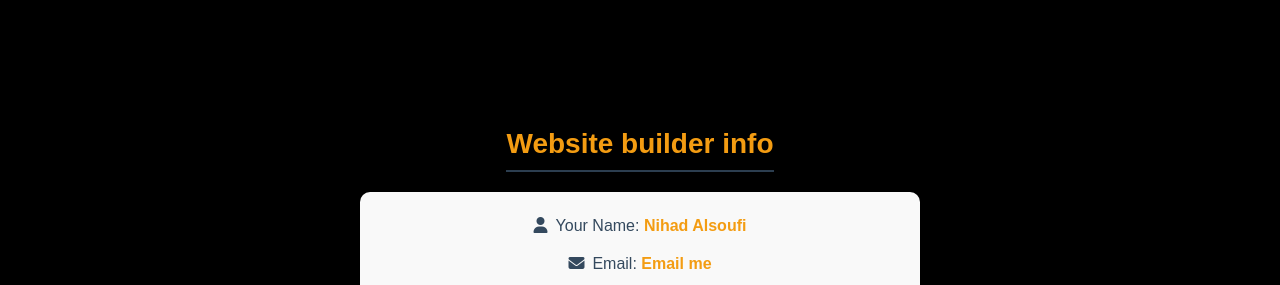
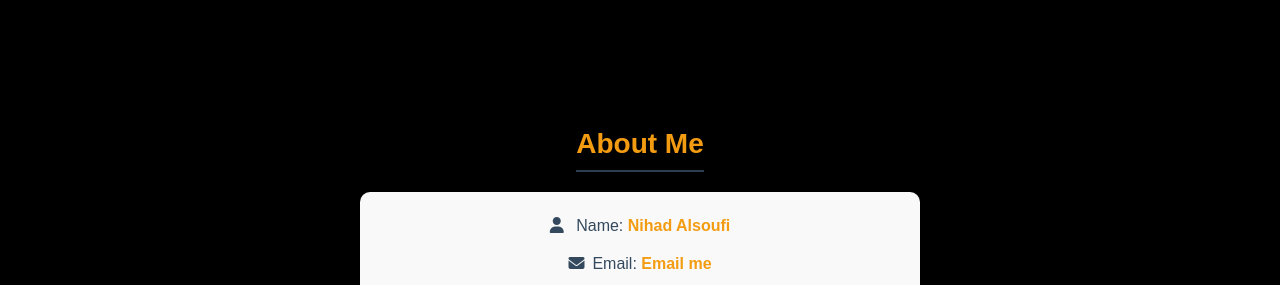
Before and after one commit to abolambA/Stellar_Guardians, a plain HTML site: page index.html in a window 1280 px wide. Shown: the part 3820-4105 px from the top of the page. Drawn offline with Linux system fonts and the light colour scheme.

Commit message:
first commit

```diff
--- a/index.html
+++ b/index.html
@@ -1629,10 +1629,10 @@
     </section>
 
     <div class="contact-info-container">
-      <h2 class="contact-section-title">Website builder info</h2>
+      <h2 class="contact-section-title">About Me</h2>
       <div class="contact-profile">
         <div class="contact-details">
-          <p class="contact-name">Your Name: <a href="https://nihad-alsoufi.web.app" title="Your Name">Nihad Alsoufi</a></p>
+          <p class="contact-name"> Name: <a href="https://nihad-alsoufi.web.app" title=" Name">Nihad Alsoufi</a></p>
           <p class="contact-email">Email: <a href="mailto:mn121529@gmail.com" title="Email">Email me</a></p>
           <p class="contact-phone">Phone: <a href="tel:+971569100882" title="Phone">Call me</a></p>
         </div>
@@ -1648,7 +1648,7 @@
             <i class="fab fa-github"></i>
           </a>
           <a href="https://x.com/MNihad14" target="_blank" title="X">
-            <i class="fab fa-twitter"></i> <!-- X logo is being replaced by Twitter logo for now -->
+            <i class="fab fa-twitter"></i>
           </a>
         </div>
       </div>
```
